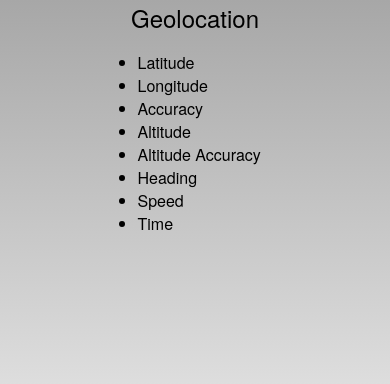
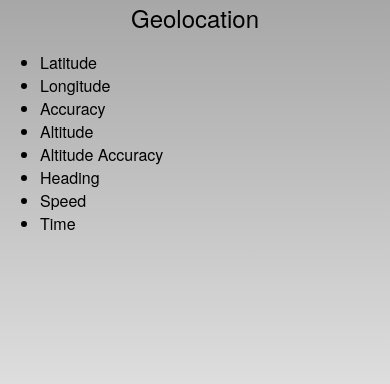
Before and after one commit to thomasv/phonegap-position-logger, a plain HTML site: page www/index.html in a window 390 px wide. Drawn offline with nearby package versions, Linux system fonts and the light colour scheme; some packages are replaced by stand-ins of ours.

Commit message:
General: update style

```diff
--- a/www/css/index.css
+++ b/www/css/index.css
@@ -94,13 +94,13 @@ h1 {
 }
 
 .widget {
-    width: 50%;
+    width: 100%;
     margin: 0 auto;
     position: relative;
 }
 
 .geolocation .label {
-    width: 10rem;
+    width: 9rem;
     display: inline-block;
 }
 
--- a/www/js/geolocation.js
+++ b/www/js/geolocation.js
@@ -3,7 +3,7 @@ var App = (function (app, $) {
     app.Geolocation = (function () {
 
         function formatDate(d) {
-            return d.toLocaleDateString() + ', ' + d.toLocaleTimeString();
+            return d.toLocaleTimeString();
         }
 
         function onRequestSuccess(position) {
```
